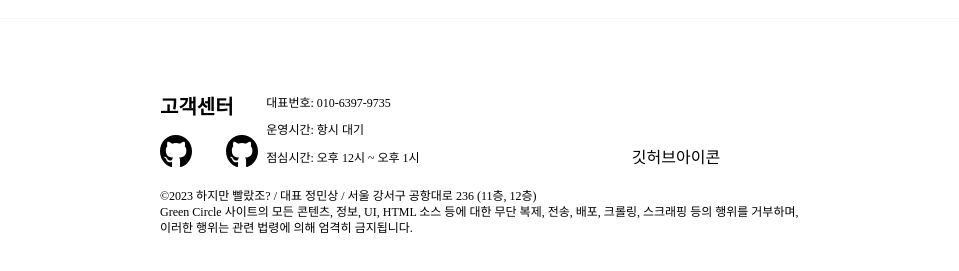
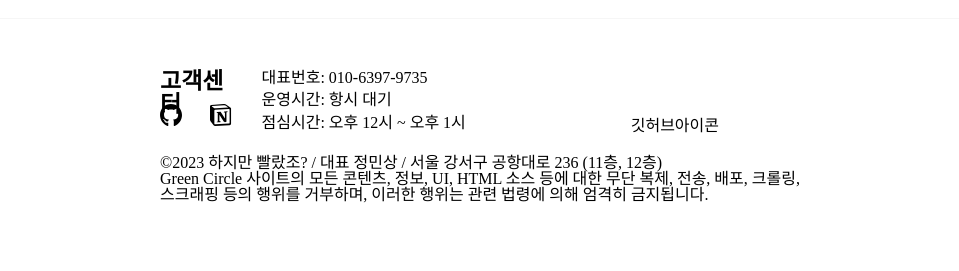
Before and after one commit to sungstii/seb42_main_022, a React (Create React App) app in the folder client/: page / in a window 1280 px wide. Shown: the part 1752-2023 px from the top of the page, without its empty margins (160-1119 px from the left). After the commit the page ends 1987 px from the top, so only its background shows below. Built offline with nearby package versions, Linux system fonts and the light colour scheme; no server answers.

Commit message:
feat: 푸터변경

```diff
--- a/client/src/components/Footer.tsx
+++ b/client/src/components/Footer.tsx
@@ -1,5 +1,6 @@
 import React from "react";
 import styled from "styled-components";
+import { ReactComponent as GithubIcon } from "../icon/github.svg";
 import { ReactComponent as NotionIcon } from "../icon/notion.svg";
 
 const FooterContainer = styled.div`
@@ -12,7 +13,7 @@ const FooterContainer = styled.div`
   background-color: #f6f6f6;
   padding: 8px 0;
   width: 100%;
-  height: 250px;
+  height: 200px;
   background-color: white;
   border-top: 1px solid #f6f6f6; ;
 `;
@@ -22,23 +23,23 @@ const FooterTopWrapper = styled.div`
   flex-wrap: nowrap;
   align-items: flex-start;
   width: 50%;
-  height: 70px;
+  height: 65px;
   /* border: 1px solid gray; */
 `;
 const FooterBottomWrapper = styled.div`
   text-align: left;
   margin-top: 20px;
   width: 50%;
-  height: 20px;
+  height: 30px;
   /* border: 1px solid gray; */
 `;
 const TopLeftContentsWrapper = styled.div`
-  margin-right: 8px;
+  margin-right: 30px;
   display: flex;
   flex-direction: column;
   /* border: 1px solid gray; */
-  width: 111px;
-  height: 100%;
+  width: 80px;
+  height: 92%;
 `;
 const TopCenterContentsWrapper = styled.div`
   margin-right: 20px;
@@ -77,7 +78,7 @@ const RightTextWrapper = styled.div`
   height: 32%;
 `;
 const Text = styled.span`
-  font-size: 12px;
+  font-size: 16px;
 `;
 
 const Footer = () => {
@@ -86,13 +87,20 @@ const Footer = () => {
       <FooterTopWrapper>
         <TopLeftContentsWrapper>
           <LeftTopTextWrapper>
-            <Text style={{ fontSize: "20px", fontWeight: "bold" }}>
+            <Text style={{ fontSize: "23px", fontWeight: "bold" }}>
               고객센터
             </Text>
           </LeftTopTextWrapper>
           <LeftBottomTextWrapper>
-            <NotionIcon width="32" height="32" />
-            <NotionIcon width="32" height="32" />
+            <a href="https://github.com/" target="blank">
+              <GithubIcon width="22" height="22" />
+            </a>
+            <a
+              href="https://www.notion.so/ko-kr/product?utm_source=google&utm_campaign=10805039169&utm_medium=104440699817&utm_content=455555244419&utm_term=%EB%85%B8%EC%85%98&targetid=kwd-827502875973&gclid=CjwKCAjw_YShBhAiEiwAMomsEGPW6JPzZ2PuYzm0ttCbWnQcKxH21ilhRDnxUDEzE-159i7Ga0zkUBoCjqgQAvD_BwE"
+              target="blank"
+            >
+              <NotionIcon width="22" height="22" />
+            </a>
           </LeftBottomTextWrapper>
         </TopLeftContentsWrapper>
         <TopCenterContentsWrapper>
--- a/client/src/components/Header.tsx
+++ b/client/src/components/Header.tsx
@@ -117,7 +117,7 @@ const LogoutBtn = styled.div`
 const Header = () => {
   const navigate = useNavigate();
   const [myPageIsOpen, myPageRef, myPageHandler] = useDetectClose(false);
-  const aaa = false;
+  const aaa = true;
   const logout = () => {
     localStorage.removeItem("refresh");
     navigate("/");
--- a/client/src/pages/SignIn.tsx
+++ b/client/src/pages/SignIn.tsx
@@ -113,7 +113,6 @@ const SignIn = () => {
               }}
               validationSchema={signInSchema}
               onSubmit={(values) => {
-                console.log("로그인");
                 axios
                   .post("http://3.39.150.26:8080/members/login", values)
                   .then((res) => {
@@ -127,9 +126,9 @@ const SignIn = () => {
                     localStorage.setItem("name", res.data.name);
                     navigate("../");
                   })
-                  .catch((e) => {
+                  .catch((error) => {
                     alert("로그인 실패");
-                    console.log("로그인", e.response);
+                    console.log("로그인", error);
                   });
               }}
             >
```
Also changed, not shown: client/src/icon/github.svg (added), client/src/icon/notion.svg.
